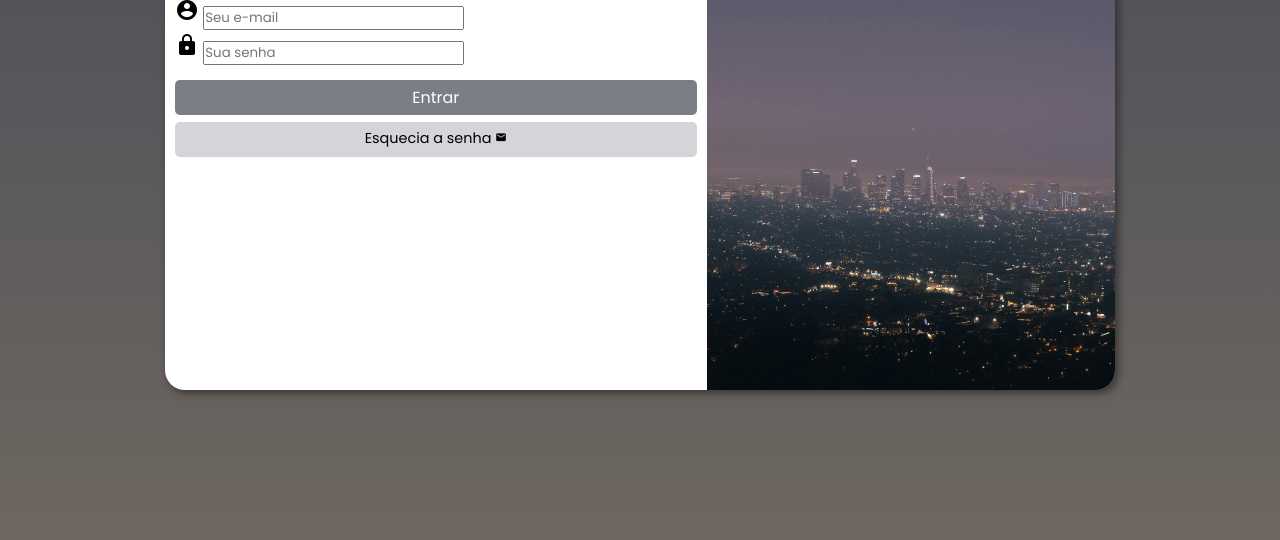
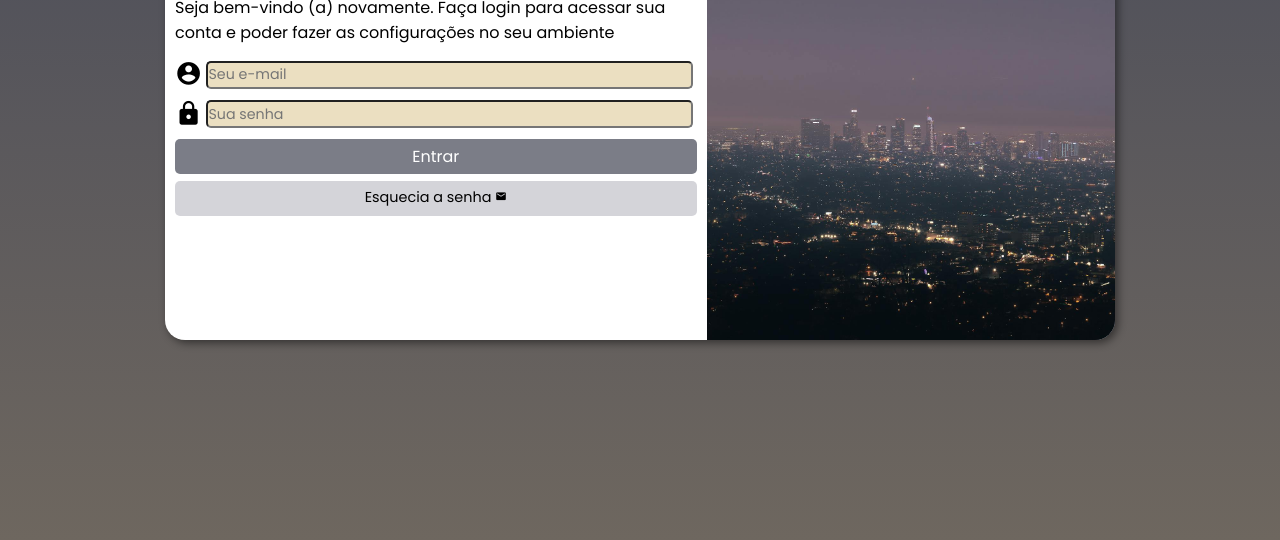
Before and after one commit to leofilhx/projeto-login, a plain HTML site: page index.html in a window 1280 px wide. Shown: the part 260-800 px from the top of the page. Drawn offline with Linux system fonts and the light colour scheme.

Commit message:
bug fixed

```diff
--- a/css/media-query.css
+++ b/css/media-query.css
@@ -8,6 +8,7 @@
 
     section {
         width: 80%;
+        height: 400px;
     }
 
     div#imagem {
@@ -34,6 +35,7 @@
 
     section {
         width: 950px;
+        height: 400px;
     }
 
     div#imagem {
--- a/css/style.css
+++ b/css/style.css
@@ -33,14 +33,14 @@ section {
     position: absolute;
     top: 50%;
     left: 50%;
-    transform: translate(-50%, -50%);
     background-color: white;
     width: 270px;
-    height: 500px;
+    height: 516px;
     border-radius: 20px;
     overflow: hidden;
     box-shadow: 3px 3px 9px 0px rgba(0, 0, 0, 0.479);
 
+    transform: translate(-50%, -50%);
     transition: width 0.3s, height 0.3s;
     transition-timing-function: ease;
 }
@@ -64,10 +64,29 @@ div#formulario {
 
 #formulario p {
     font-size: 0.8em;
+    margin-bottom: 15px;
 }
 
 form div.campo {
     margin: 3px 0px;
+}
+
+.campo span {
+    color: rgb(0, 0, 0);
+    font-size: 1.7em;
+}
+
+.campo input {
+    background-color: #d2b67370;
+    font-size: 0.89em;
+    border-radius: 5px;
+    height: 28px;
+    width: calc(100% - 35px);
+    transform: translateY(-8px);
+}
+
+.campo input:focus-within {
+    background-color: white;
 }
 
 form input[type=submit] {
@@ -80,7 +99,6 @@ form input[type=submit] {
     cursor: pointer;
     border: none;
     border-radius: 5px;
-    margin-top: 15px;
 }
 
 form input[type=submit]:hover{
```
